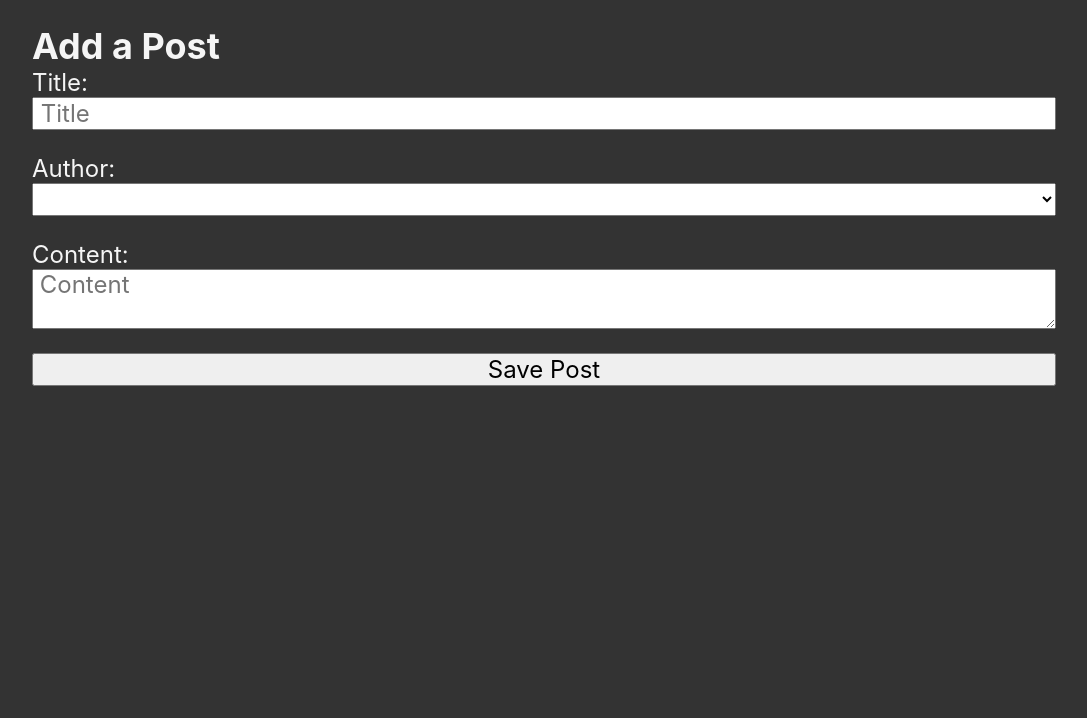
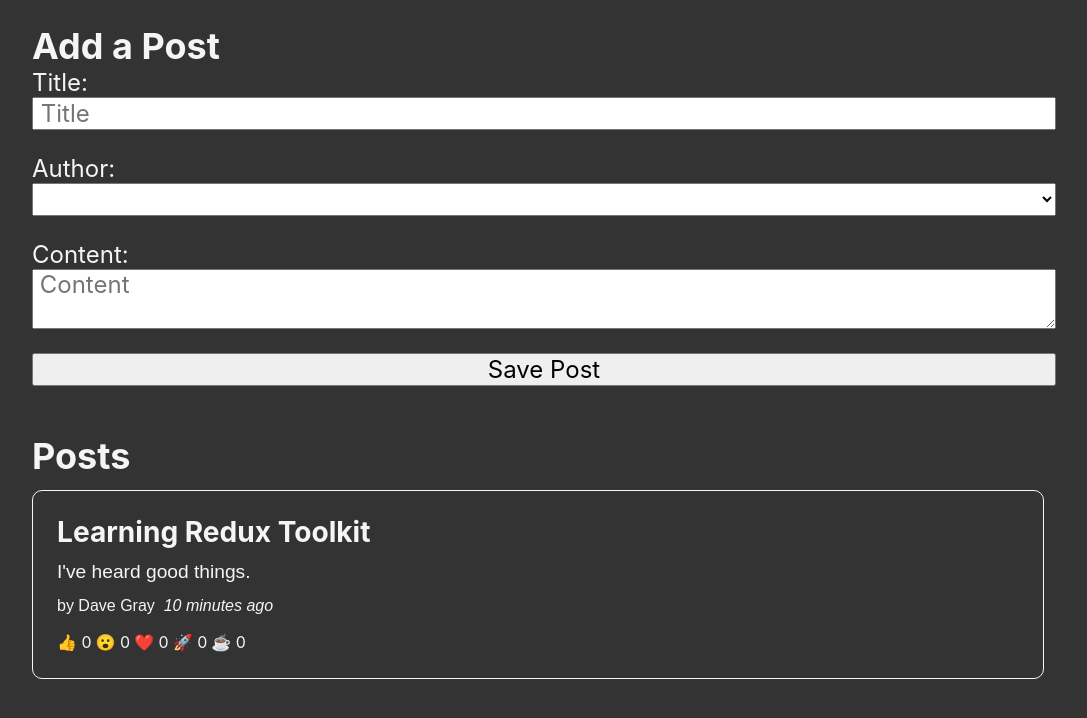
Before and after one commit to AAshishG70/redux-toolkit2, a React (Vite) app: page / in a window 1280 px wide. Shown: the top 718 px of the page, without its empty margins (96-1183 px from the left). Built offline with nearby package versions, Linux system fonts and the light colour scheme.

Commit message:
fix the display-components

```diff
--- a/src/App.jsx
+++ b/src/App.jsx
@@ -1,6 +1,7 @@
 // import DisplayPosts from "./components/display-posts";
 
 import AddPost from "./components/add-post";
+import DisplayPosts from "./components/display-posts";
 
 const App = () => {
   // const { users, posts } = useSelector((state) => state);
@@ -8,6 +9,7 @@
   return (
     <div>
       <AddPost />
+      <DisplayPosts />
     </div>
   );
 };
--- a/src/components/display-components/post-author.jsx
+++ b/src/components/display-components/post-author.jsx
@@ -1,10 +1,8 @@
+import { useSelector } from "react-redux";
+import { selectAllUsers } from "../../features/users/user-slice";
+
 function PostAuthor({ userId }) {
-  const users = [
-    { id: 0, name: "Ash Berry" },
-    { id: 1, name: "Dave Batista" },
-    { id: 2, name: "John Cena" },
-  ];
-
+  const users = useSelector(selectAllUsers);
   const author = users.find((user) => user.id === userId);
   return <span>by {author ? author.name : "Unknown author"}</span>;
 }
--- a/src/components/display-components/reaction-buttons.jsx
+++ b/src/components/display-components/reaction-buttons.jsx
@@ -1,6 +1,3 @@
-import { useDispatch } from "react-redux";
-import { addReaction } from "../../features/posts/post-slice";
-
 const reactionEmoji = {
   thumbsUp: "👍",
   wow: "😮",
@@ -10,18 +7,9 @@
 };
 
 const ReactionButtons = ({ post }) => {
-  const dispatch = useDispatch();
-
   const reactionButtons = Object.entries(reactionEmoji).map(([name, emoji]) => {
     return (
-      <button
-        key={name}
-        type="button"
-        className="reactionButton"
-        onClick={() =>
-          dispatch(addReaction({ reaction: name, postId: post.id }))
-        }
-      >
+      <button key={name} type="button" className="reactionButton">
         {emoji} {post.reactions[name]}
       </button>
     );
--- a/src/components/display-posts.jsx
+++ b/src/components/display-posts.jsx
@@ -1,19 +1,32 @@
-import { PostAuthor } from "./display-components/post-author";
-import { TimeAgo } from "./display-components/time-ago";
+import { useSelector } from "react-redux";
+import { selectAllPosts } from "../features/posts/post-slice";
+import PostAuthor from "./display-components/post-author";
+import ReactionButtons from "./display-components/reaction-buttons";
+import TimeAgo from "./display-components/time-ago";
 
-const DisplayPosts = ({ posts }) => {
+const DisplayPosts = () => {
+  const posts = useSelector(selectAllPosts);
+
   const orderedLists = posts.slice().sort((a, b) => b.localCompare(a));
-  const renderedLists = orderedLists.map((post) => {
-    <section>
-      <h2>{post.title}</h2>
-      <p>{post.content.subString(0, 100)}</p>
+  console.log(orderedLists);
+
+  const renderedPosts = orderedLists.map((post) => (
+    <article key={post.id}>
+      <h3>{post.title}</h3>
+      <p>{post.content.substring(0, 100)}</p>
       <p className="postCredit">
         <PostAuthor userId={post.userId} />
         <TimeAgo timestamp={post.date} />
       </p>
-    </section>;
-  });
-  return <option>{renderedLists}</option>;
+      <ReactionButtons post={post} />
+    </article>
+  ));
+  return (
+    <section>
+      <h2>Posts</h2>
+      {renderedPosts}
+    </section>
+  );
 };
 
 export default DisplayPosts;
--- a/src/features/posts/post-slice.js
+++ b/src/features/posts/post-slice.js
@@ -1,8 +1,21 @@
 import { createSlice } from "@reduxjs/toolkit";
+import { sub } from "date-fns";
 
 const initialState = [
-  { id: 1, title: "This is test title" },
-  { id: 2, title: "This is another title" },
+  {
+    id: "1",
+    title: "Learning Redux Toolkit",
+    content: "I've heard good things.",
+    userId: 2,
+    date: sub(new Date(), { minutes: 10 }).toISOString(),
+    reactions: {
+      thumbsUp: 0,
+      wow: 0,
+      heart: 0,
+      rocket: 0,
+      coffee: 0,
+    },
+  },
 ];
 
 export const postSlice = createSlice({
@@ -11,4 +24,6 @@
   reducers: {},
 });
 
+export const selectAllPosts = (state) => state.posts;
+
 export default postSlice.reducer;
```
